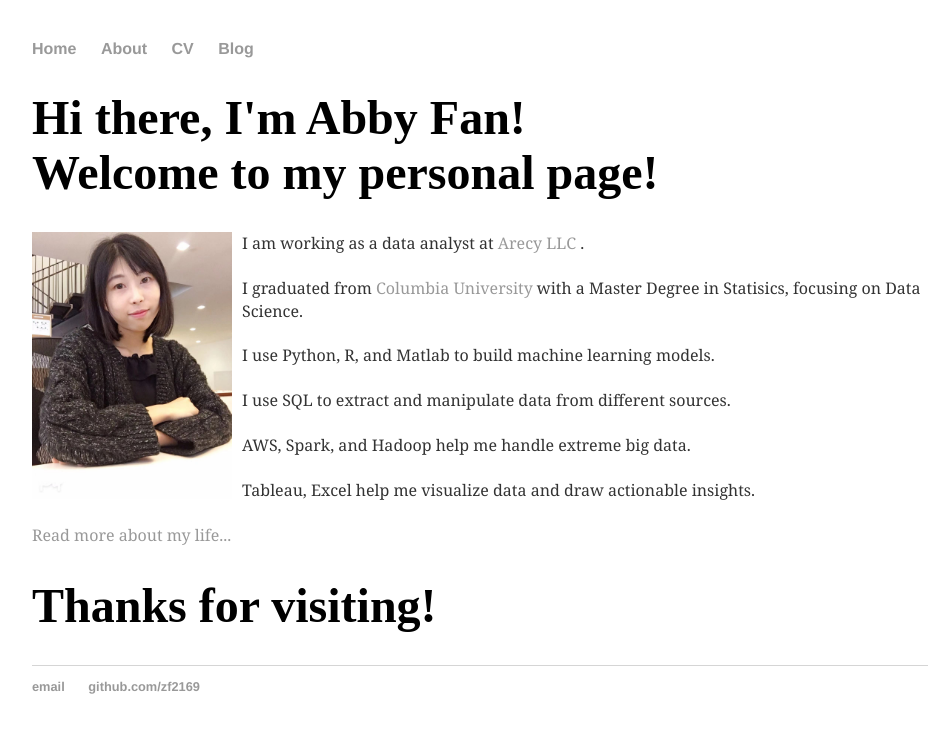
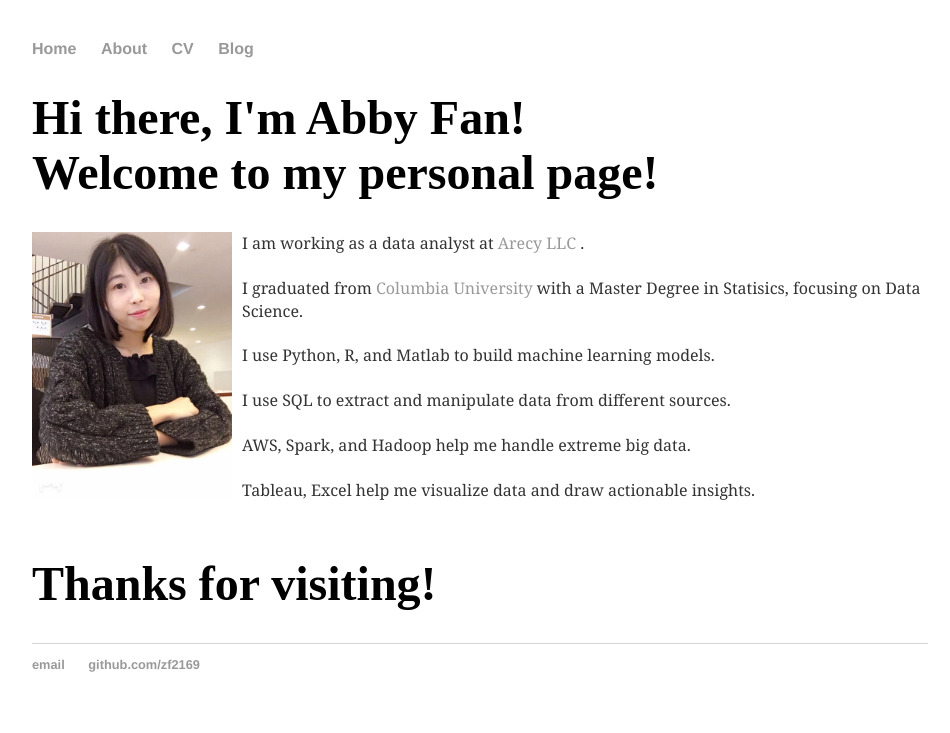
Before and after one commit to zf2169/zf2169.github.io, a Jekyll site: the page built from index.html, in a window 1280 px wide. Shown: the top 733 px of the page, without its empty margins (160-1110 px from the left). Built offline with Jekyll 4.4.1, drawn with Linux system fonts in a browser that asks for light colours.

Commit message:
Update index.html

```diff
--- a/index.html
+++ b/index.html
@@ -15,7 +15,5 @@ title: Abby Fan Personal Website
 	AWS, Spark, and Hadoop help me handle extreme big data. <br><br>
 	Tableau, Excel help me visualize data and draw actionable insights. <br><br></p2>
 
-	<p2><a href="/about">Read more about my life...</a></p2>
-
 	<h1>Thanks for visiting!<br></h1>
 </div>
```
